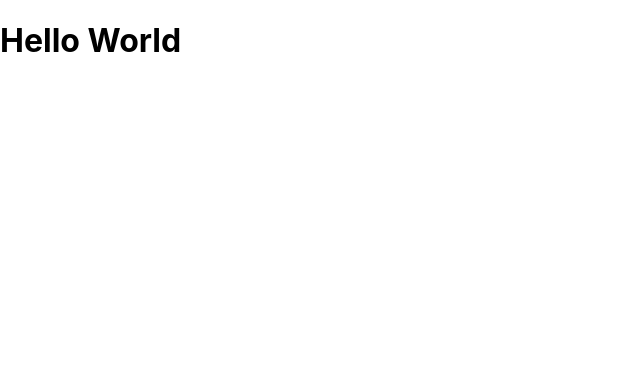
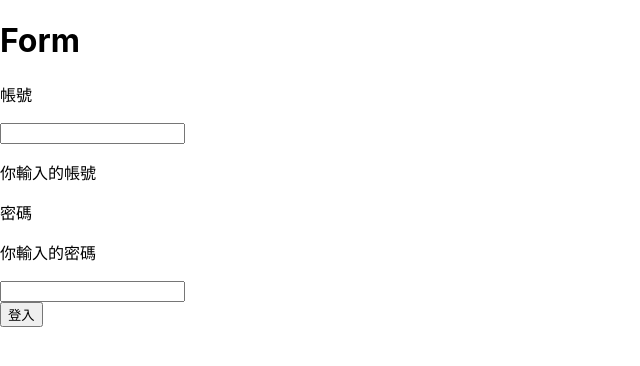
Before and after one commit to alisonwu6/react-typescript-lab, a React (Create React App) app: page / in a window 1280 px wide. Shown: the top 366 px of the page, without its empty margins (0-640 px from the left). Built offline with nearby package versions, Linux system fonts and the light colour scheme.

Commit message:
feat: how to control inputs of forms

```diff
--- a/src/App.tsx
+++ b/src/App.tsx
@@ -1,9 +1,61 @@
-import React from 'react';
+import React, { useState } from 'react'
 
 const App: React.FC = () => {
-  return <>
-    <h1>Hello World</h1>
-  </>
+  const [accountVal, setAccountVal] = useState('')
+  const [passwordVal, setPasswordVal] = useState('')
+
+  function login() {
+    // Begin (a possible way) ------
+    // const account = document.getElementById('account') as HTMLInputElement
+    // const password = document.getElementById('password') as HTMLInputElement
+    // console.log('account', account.value)
+    // console.log('password', password.value)
+    // End (possible ways) ------
+
+    console.log('accountVal', accountVal)
+    console.log('passwordVal', passwordVal)
+  }
+
+  function onChangeAccountHandler(event: React.FormEvent<HTMLInputElement>) {
+    if (event.currentTarget) {
+      console.log('event.currentTarget.value', event.currentTarget.value)
+      setAccountVal(event.currentTarget.value)
+    }
+  }
+
+  function onChangePasswordHandler(event: React.FormEvent<HTMLInputElement>) {
+    if (event.currentTarget) {
+      console.log('event.currentTarget.value', event.currentTarget.value)
+      setPasswordVal(event.currentTarget.value)
+    }
+  }
+
+  return (
+    <>
+      <h1>Form</h1>
+      <p>帳號</p>
+      <input
+        type='text'
+        name=''
+        value={accountVal} /*雙向綁定*/
+        id='account'
+        onChange={onChangeAccountHandler}
+      />
+      <p>你輸入的帳號{accountVal}</p>
+      <p>密碼</p>
+      <p>你輸入的密碼</p>
+      <input
+        type='text'
+        name=''
+        value={passwordVal}
+        id='password'
+        onChange={onChangePasswordHandler}
+      />
+      <div>
+        <button onClick={login}>登入</button>
+      </div>
+    </>
+  )
 }
 
-export default App;
+export default App
```
